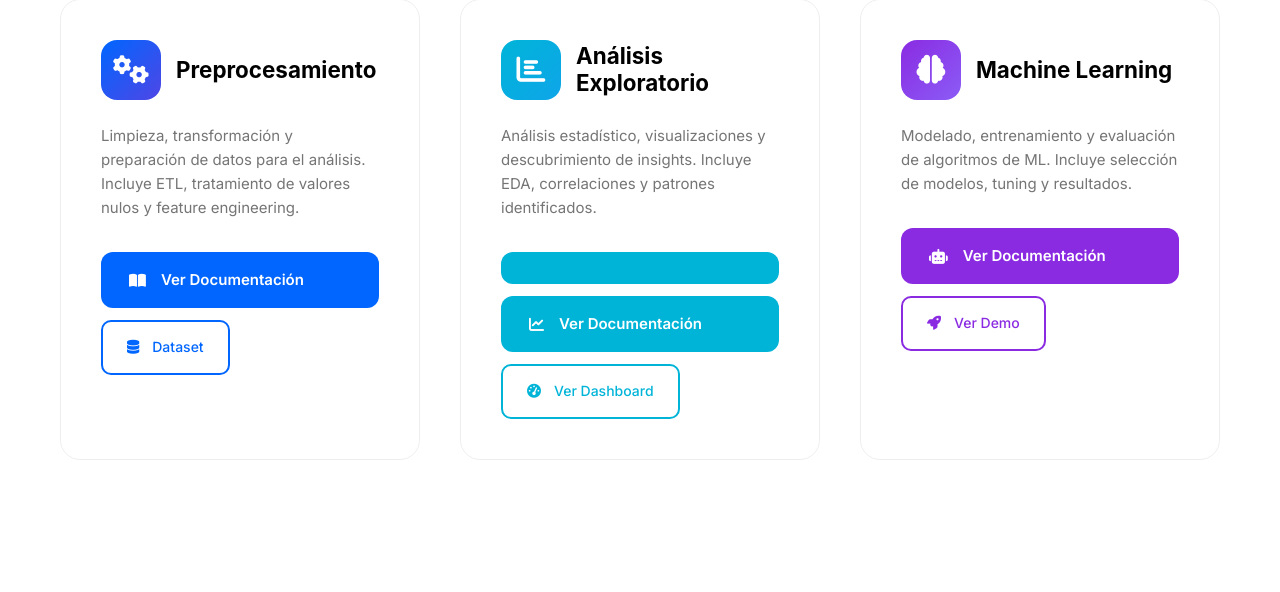
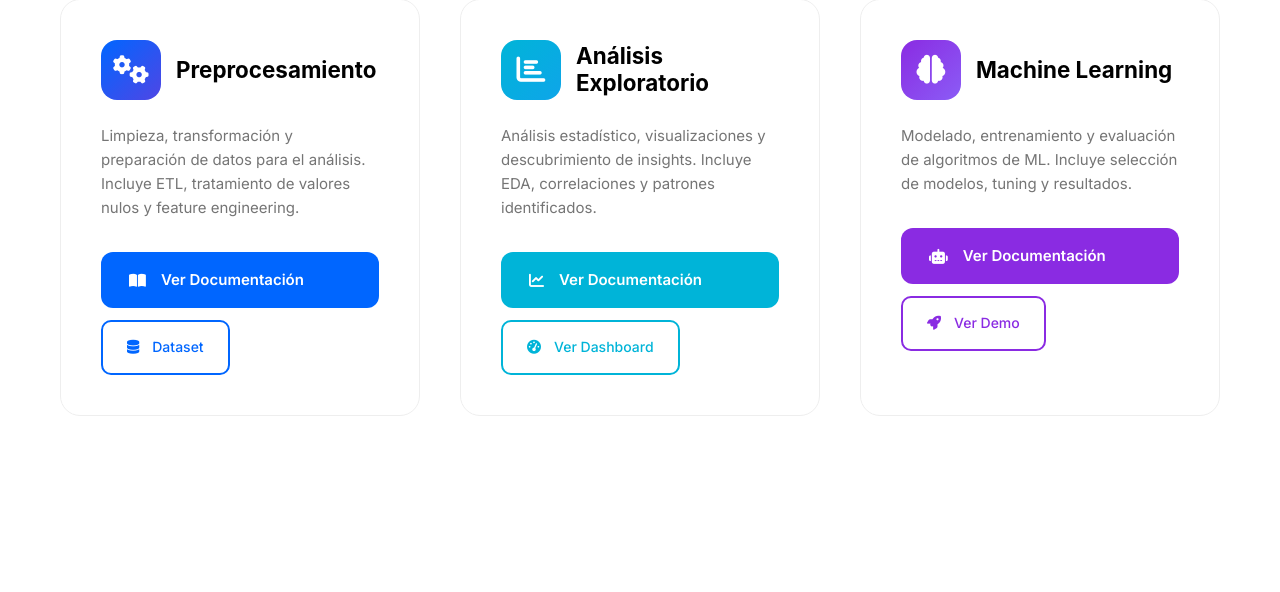
Before and after one commit to mvalejandro21/mi_portfolio, a Flask app: page /projects/1 in a window 1280 px wide. Shown: the part 1275-1867 px from the top of the page. Run offline with Flask 3, Linux system fonts and the light colour scheme; data comes from the database, SQL or seed files in the repository; some web fonts are replaced.

Commit message:
Update project_detail.html

```diff
--- a/templates/project_detail.html
+++ b/templates/project_detail.html
@@ -105,7 +105,7 @@
                             Incluye EDA, correlaciones y patrones identificados.
                         </p>
                         <div class="button-group">
-                            <a href="{{ project.analysis_url }}" class="primary-button analysis" target="_blank"><a href="{{ url_for('project_documentation', project_id=project.id, section='analysis') }}"
+                            <a href="{{ url_for('project_documentation', project_id=project.id, section='analysis') }}"
                             class="primary-button analysis">
                                 <i class="fas fa-chart-line"></i>
                                 <span>Ver Documentación</span>
```
